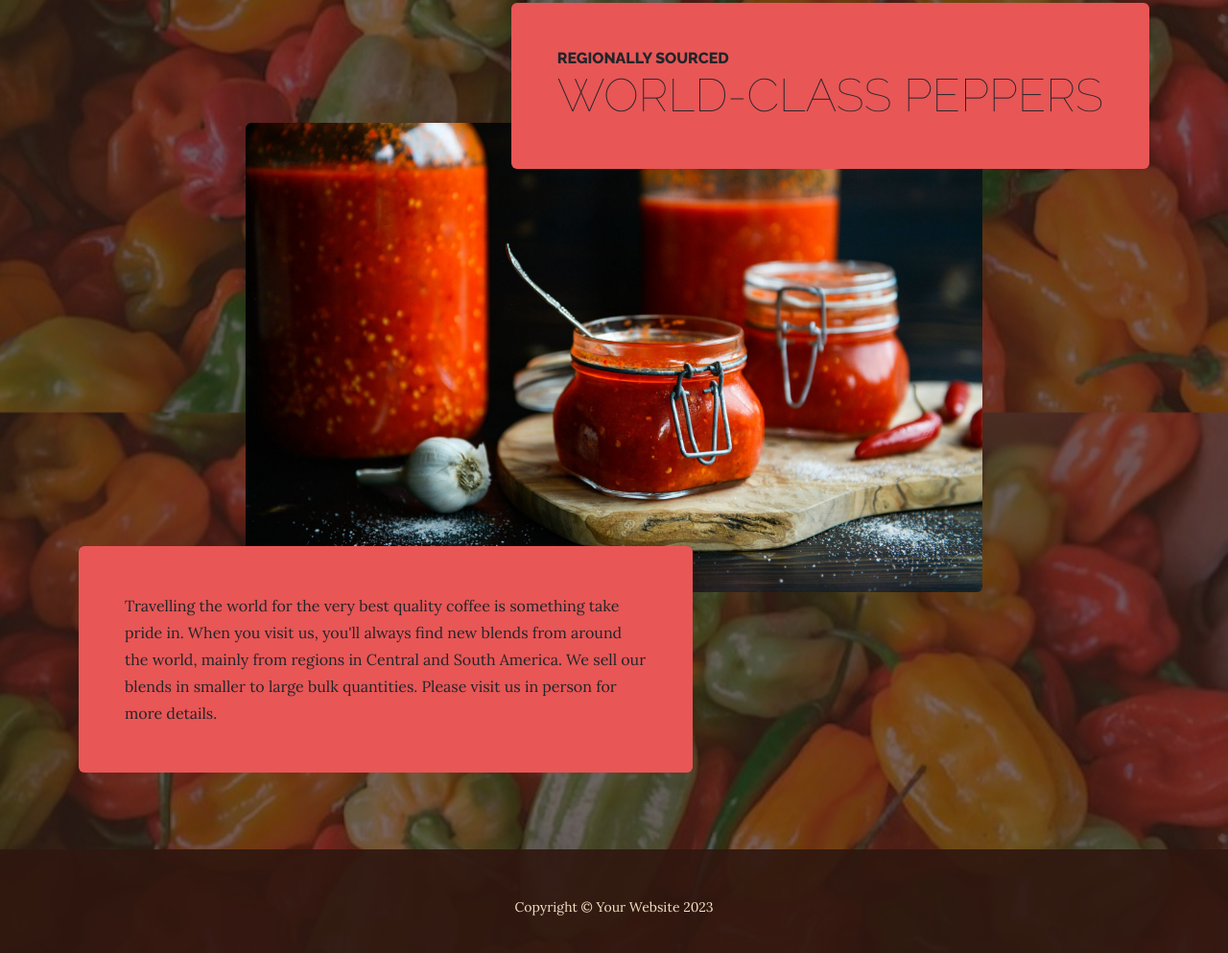
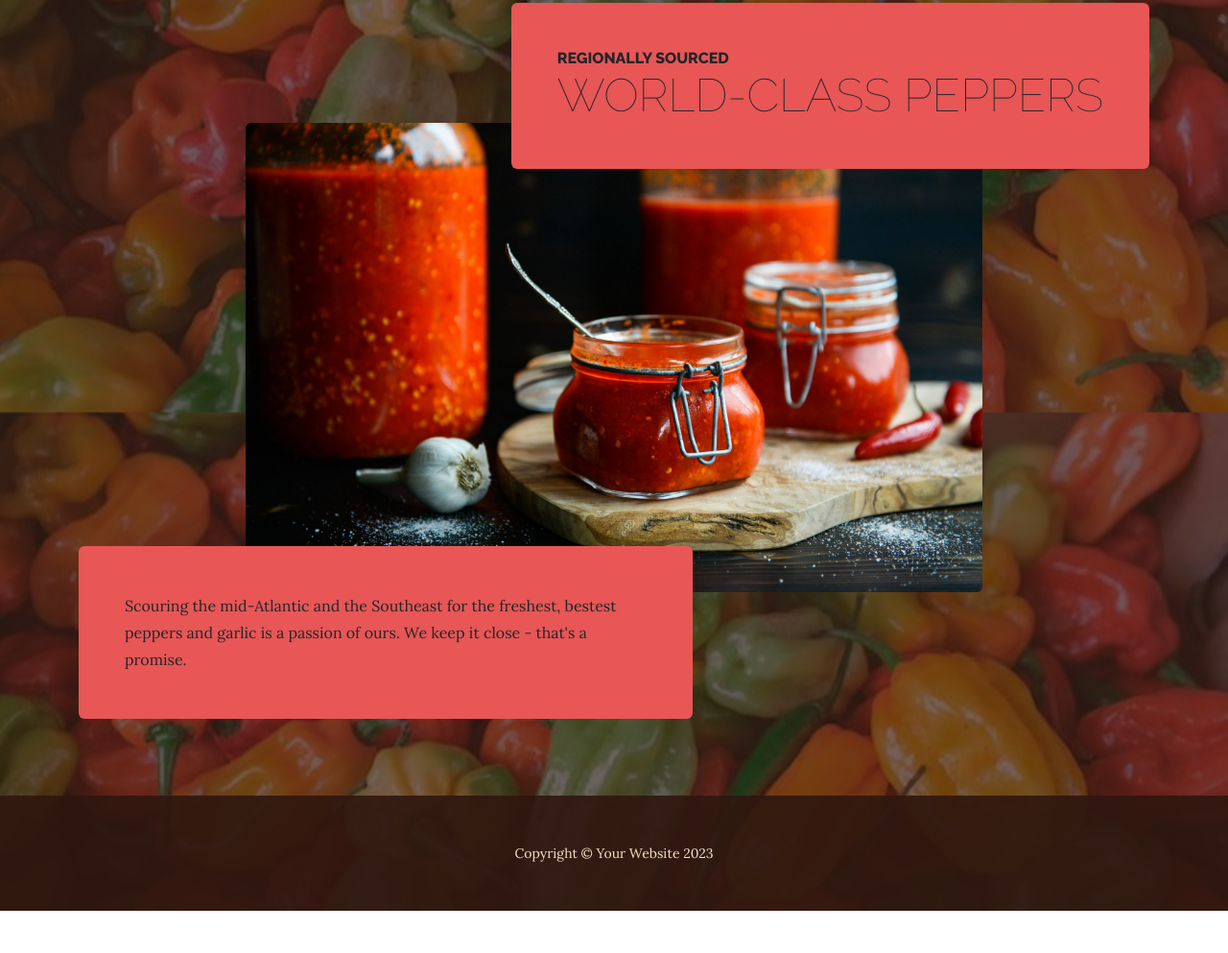
Before and after one commit to abraverman1/Sauce-Site, a plain HTML site: page products.html in a window 1280 px wide. Shown: the part 2132-3125 px from the top of the page at 96% size. After the commit the page ends 3081 px from the top, so only its background shows below. Drawn offline with nearby package versions, Linux system fonts and the light colour scheme.

Commit message:
Update products.html

```diff
--- a/products.html
+++ b/products.html
@@ -86,7 +86,7 @@
                     </div>
                     <img class="product-item-img mx-auto d-flex rounded img-fluid mb-3 mb-lg-0" src="assets/img/sauce3.jpeg" alt="..." />
                     <div class="product-item-description d-flex me-auto">
-                        <div class="bg-faded p-5 rounded"><p class="mb-0">Travelling the world for the very best quality coffee is something take pride in. When you visit us, you'll always find new blends from around the world, mainly from regions in Central and South America. We sell our blends in smaller to large bulk quantities. Please visit us in person for more details.</p></div>
+                        <div class="bg-faded p-5 rounded"><p class="mb-0">Scouring the mid-Atlantic and the Southeast for the freshest, bestest peppers and garlic is a passion of ours. We keep it close - that's a promise.</p></div>
                     </div>
                 </div>
             </div>
```
